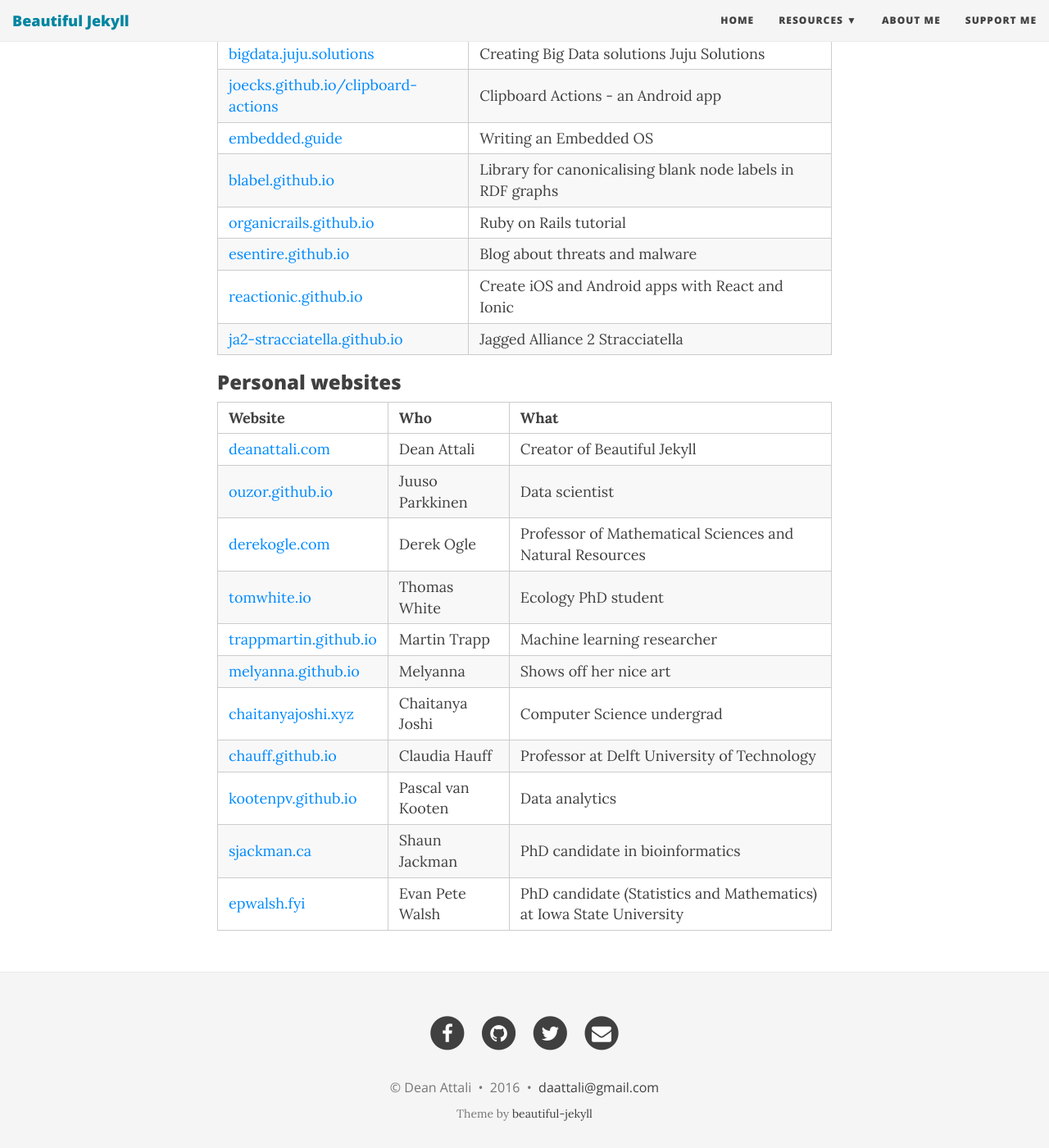
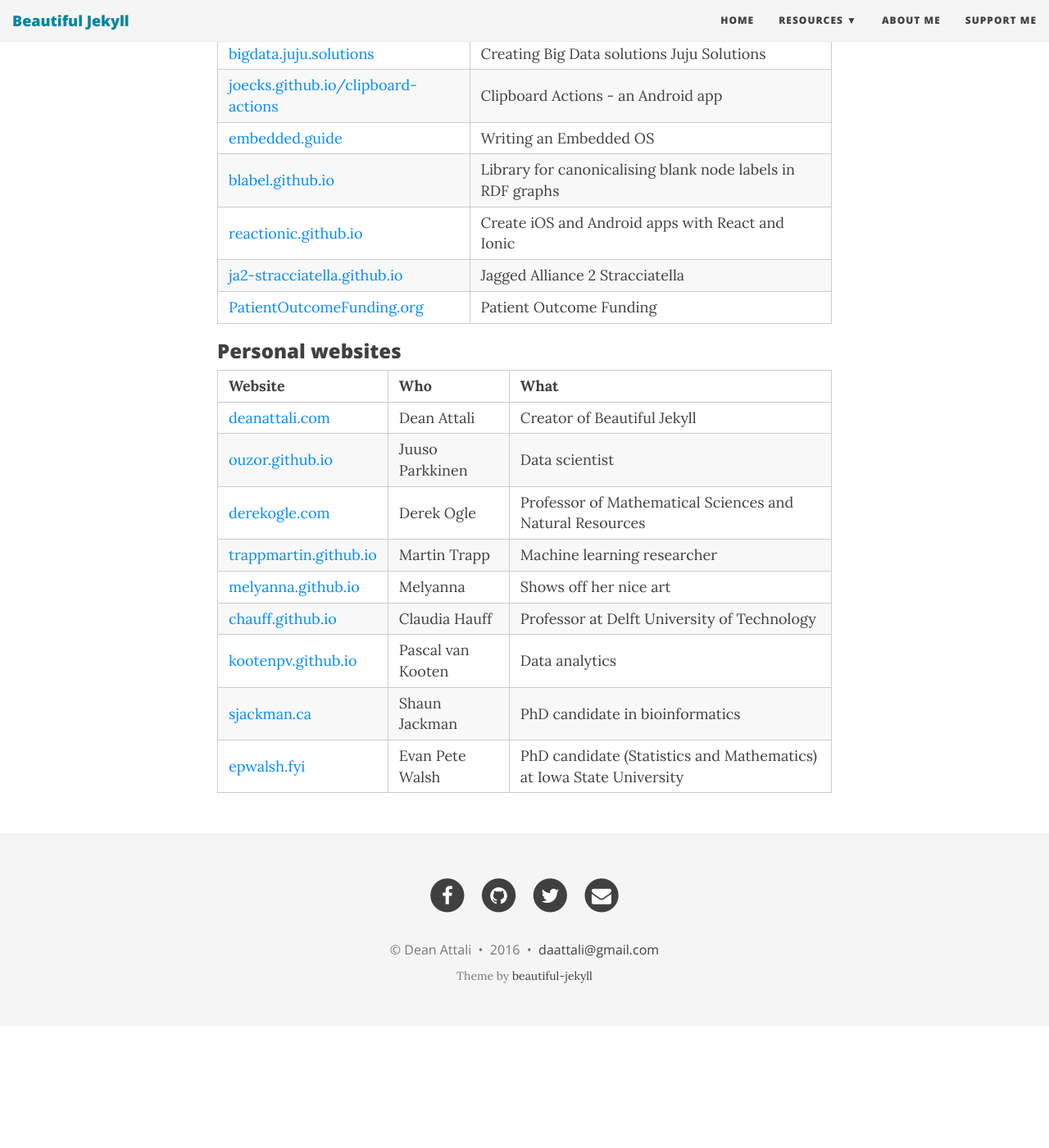
Before and after one commit to sermons/sermons.github.io, a Jekyll site: the page built from featured-users.md, in a window 1280 px wide and 1400 px high, scrolled down 526 px. Shown: the whole window at 82% size. Built offline with Jekyll 4.4.1, drawn with Linux system fonts in a browser that asks for light colours; nearby versions of some CDN libraries; after the commit the page ends 1777 px from its top, so only the background shows below that.

Commit message:
remove a few featured users and add one

```diff
--- a/featured-users.md
+++ b/featured-users.md
@@ -17,10 +17,9 @@
 | [joecks.github.io/clipboard-actions](http://joecks.github.io/clipboard-actions/) | Clipboard Actions - an Android app |
 | [embedded.guide](http://embedded.guide) | Writing an Embedded OS |
 | [blabel.github.io](http://blabel.github.io) | Library for canonicalising blank node labels in RDF graphs |
-| [organicrails.github.io](http://organicrails.github.io) | Ruby on Rails tutorial |
-| [esentire.github.io](https://esentire.github.io) | Blog about threats and malware |
 | [reactionic.github.io](http://reactionic.github.io) | Create iOS and Android apps with React and Ionic |
 | [ja2-stracciatella.github.io](http://ja2-stracciatella.github.io) | Jagged Alliance 2 Stracciatella |
+| [PatientOutcomeFunding.org](http://www.patientoutcomefunding.org/) | Patient Outcome Funding |
 
 ### Personal websites
 
@@ -29,10 +28,8 @@
 | [deanattali.com](http://deanattali.com) | Dean Attali | Creator of Beautiful Jekyll |
 | [ouzor.github.io](http://ouzor.github.io) | Juuso Parkkinen | Data scientist |
 | [derekogle.com](http://derekogle.com/) | Derek Ogle | Professor of Mathematical Sciences and Natural Resources |
-| [tomwhite.io](http://tomwhite.io) | Thomas White | Ecology PhD student |
 | [trappmartin.github.io](http://trappmartin.github.io) | Martin Trapp | Machine learning researcher |
 | [melyanna.github.io](http://melyanna.github.io/) | Melyanna | Shows off her nice art |
-| [chaitanyajoshi.xyz](http://chaitanyajoshi.xyz/) | Chaitanya Joshi | Computer Science undergrad |
 | [chauff.github.io](http://chauff.github.io/) | Claudia Hauff | Professor at Delft University of Technology |
 | [kootenpv.github.io](http://kootenpv.github.io/) | Pascal van Kooten | Data analytics |
 | [sjackman.ca](http://sjackman.ca) | Shaun Jackman | PhD candidate in bioinformatics |
```
